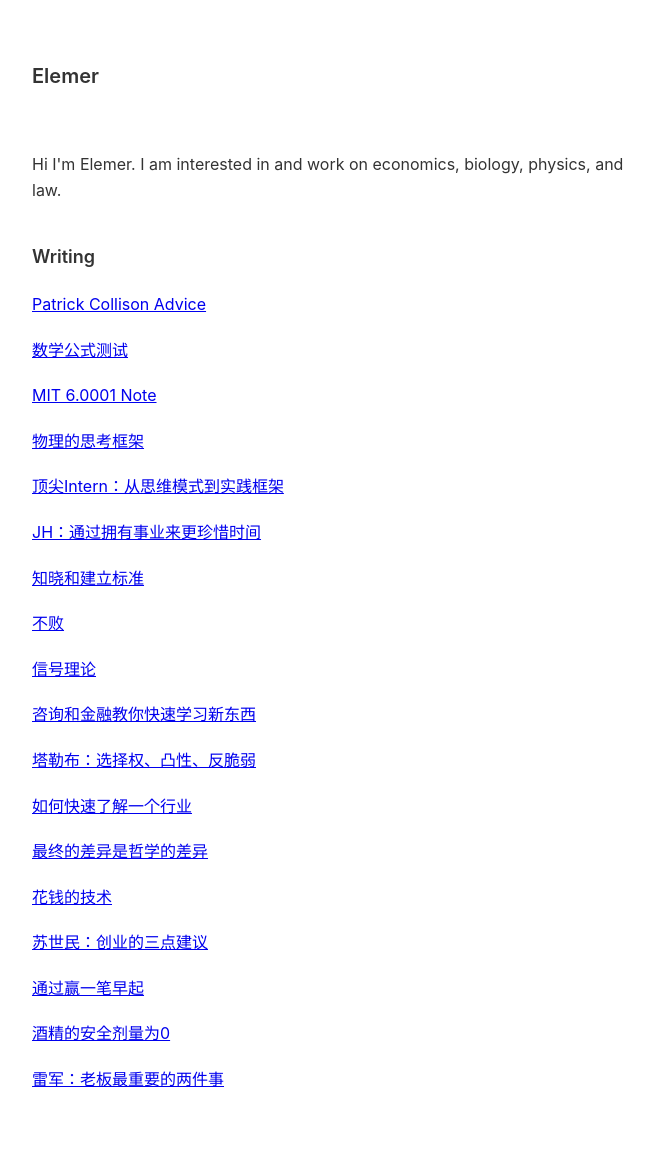
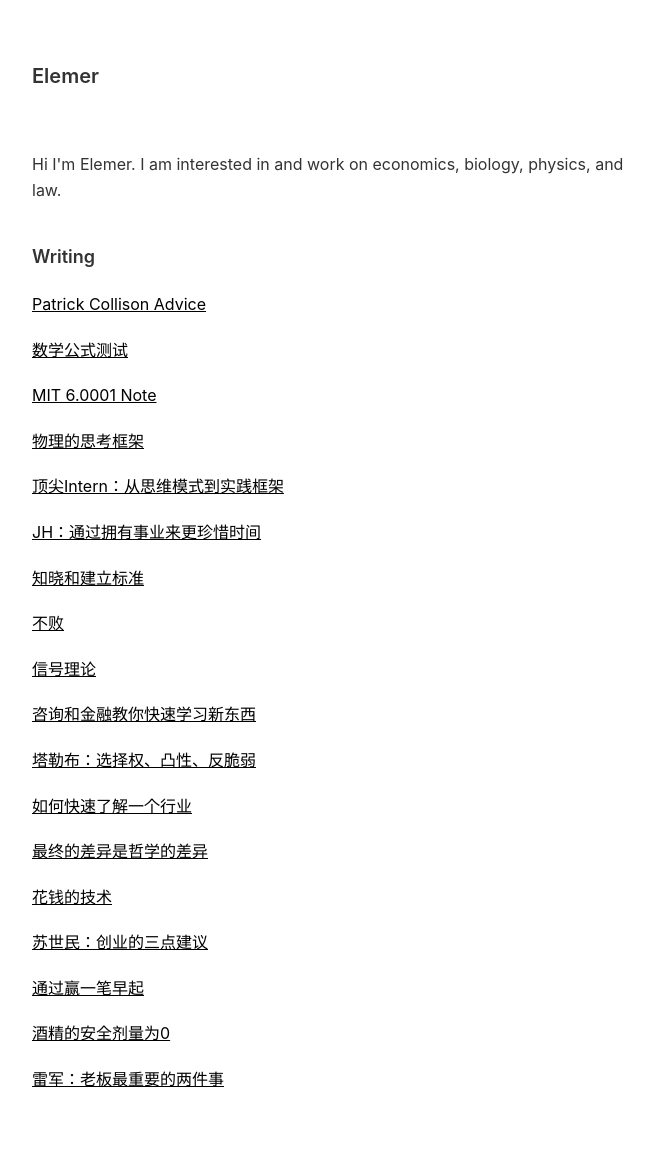
Before and after one commit to elemer1/elemer1.github.io, a Jekyll site: the page built from index.html, in a window 1280 px wide. Shown: the whole page, without its empty margins (303-956 px from the left). Built offline with Jekyll 4.4.1, drawn with Linux system fonts in a browser that asks for light colours.

Commit message:
Update link styles in default layout

```diff
--- a/_layouts/default.html
+++ b/_layouts/default.html
@@ -36,12 +36,12 @@
     main p{margin:15px 0}
     main ul,main ol{margin:15px 0;padding-left:30px}
     main li{margin:5px 0}
-    main a{color:#0066cc;text-decoration:none}
+    main a{color:#000;text-decoration:underline}
     main a:hover{text-decoration:underline}
     .post-list{list-style:none;padding:0}
     .post-list li{margin:20px 0}
-    .post-list a,.post-list a:link,.post-list a:visited{color:#0000ee;text-decoration:underline}
-    .post-list a:hover{color:#0000ee}
+    .post-list a,.post-list a:link,.post-list a:visited{color:#000;text-decoration:underline}
+    .post-list a:hover{color:#000}
   </style>
 
   {% if page.math %}
```
